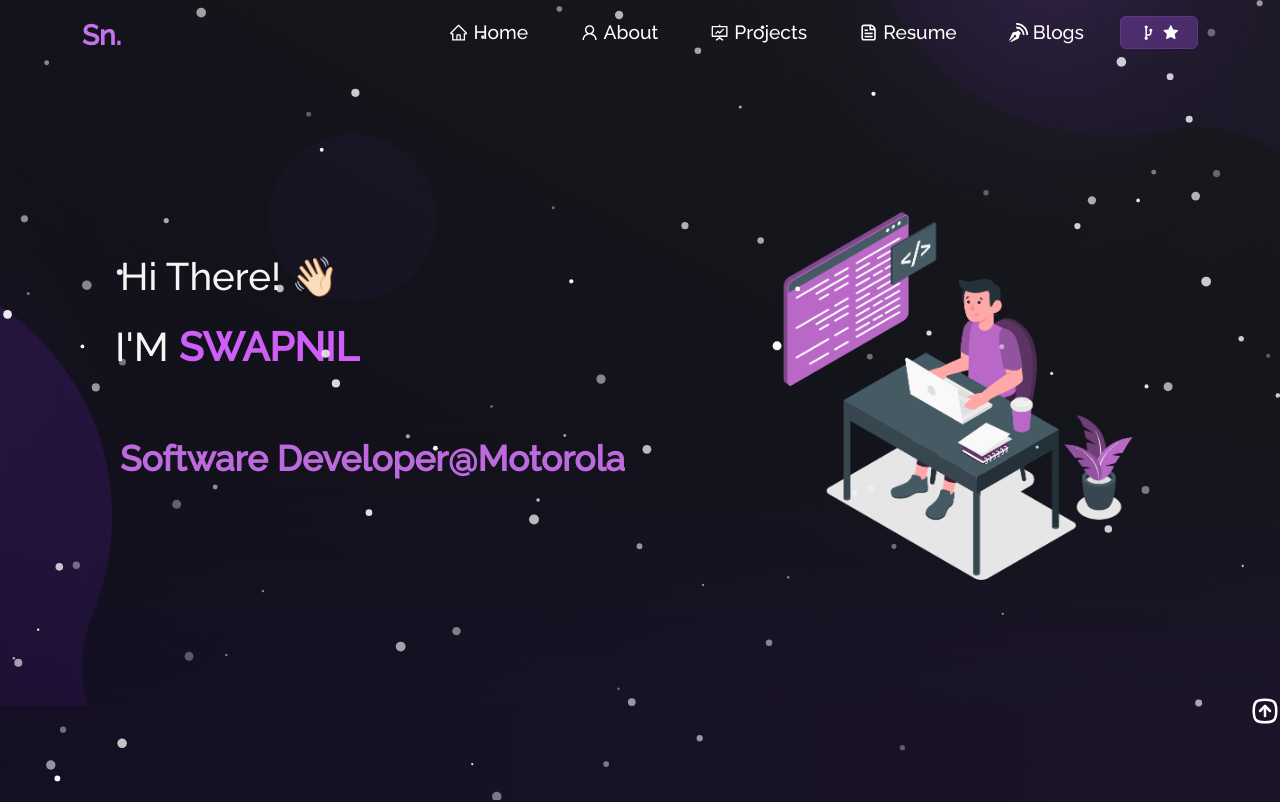
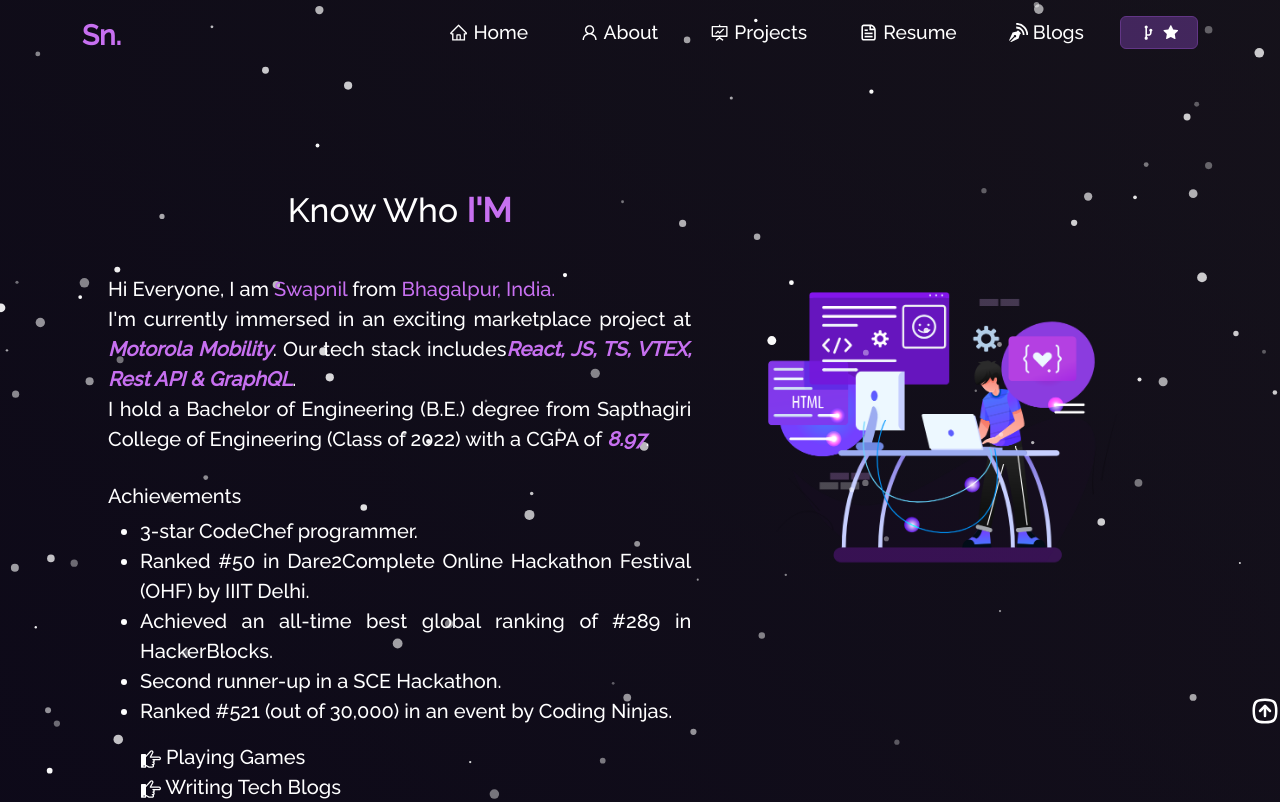
Before and after one commit to swapnilkr/CodeGraffiti, a React (Create React App) app: page /whoiam in a window 1280 px wide. Before the commit this address led to /. Shown: the top 802 px of the page. Built offline with nearby package versions, Linux system fonts and the light colour scheme.

Commit message:
Integrated About section

```diff
--- a/src/App.js
+++ b/src/App.js
@@ -2,6 +2,7 @@ import React, { useState, useEffect } from "react";
 import Preloader from "./components/Preloader";
 import NavBar from "./components/Navbar";
 import HomeTSA from "./components/Home/HomeTSA";
+import Whoiam from "./components/About/Whoiam.js";
 import Footer from "./components/Footer";
 import {
   BrowserRouter as Router,
@@ -33,6 +34,7 @@ function App() {
       <NavBar />
       <Routes>
           <Route path="/" element={<HomeTSA />} />
+          <Route path="/whoiam" element={<Whoiam />} />
           <Route path="*" element={<Navigate to="/"/>} />
       </Routes>
       <ScrollToTop />
--- /dev/null
+++ b/src/components/About/AboutCard.js
@@ -0,0 +1,63 @@
+import React from "react";
+import Card from "react-bootstrap/Card";
+import { ImPointRight } from "react-icons/im";
+
+function AboutCard() {
+    return (
+        <Card className="quote-card-view">
+            <Card.Body>
+                <blockquote className="blockquote mb-0">
+                    <p style={{ textAlign: "justify" }}>
+                        Hi Everyone, I am <span className="purple">Swapnil </span>
+                        from <span className="purple"> Bhagalpur, India.</span>
+                        <br /> I'm currently immersed in an exciting marketplace project at
+                        <i>
+                            <b className="purple">{" "}
+                                Motorola Mobility
+                            </b>
+                        </i>. Our tech stack includes
+                        <i>
+                            <b className="purple">
+                                React, JS, TS, VTEX, Rest API & GraphQL
+                            </b>
+                        </i>.
+                        <br />
+                        I hold a Bachelor of Engineering (B.E.) degree from Sapthagiri College of Engineering (Class of 2022) with a CGPA of
+                        <i>
+                            <b className="purple"> 8.97
+                            </b>
+                        </i>.
+                        <br />
+                        <br />
+                        <h5>Achievements</h5>
+                        <ul>
+                            <li>3-star CodeChef programmer.</li>
+                            <li>Ranked #50 in Dare2Complete Online Hackathon Festival (OHF) by IIIT Delhi.</li>
+                            <li>Achieved an all-time best global ranking of #289 in HackerBlocks.</li>
+                            <li>Second runner-up in a SCE Hackathon.</li>
+                            <li>Ranked #521 (out of 30,000) in an event by Coding Ninjas.</li>
+                        </ul>
+                    </p>
+                    <ul>
+                        <li className="about-activity">
+                            <ImPointRight /> Playing Games
+                        </li>
+                        <li className="about-activity">
+                            <ImPointRight /> Writing Tech Blogs
+                        </li>
+                        <li className="about-activity">
+                            <ImPointRight /> Travelling
+                        </li>
+                    </ul>
+
+                    {/* <p style={{ color: "rgb(155 126 172)" }}>
+                        "Strive to build things that make a difference!"{" "}
+                    </p>
+                    <footer className="blockquote-footer">Soumyajit</footer> */}
+                </blockquote>
+            </Card.Body>
+        </Card>
+    );
+}
+
+export default AboutCard;
--- /dev/null
+++ b/src/components/About/Whoiam.js
@@ -0,0 +1,55 @@
+import React from "react";
+import { Container, Row, Col } from "react-bootstrap";
+import Particle from "../Particles";
+// import Github from "./Github";
+// import Techstack from "./Techstack";
+import Aboutcard from "./AboutCard";
+import laptopImg from "../../Assets/about.png";
+// import Toolstack from "./Toolstack";
+
+function Whoiam() {
+  return (
+    <Container fluid className="about-section">
+      <Particle />
+      <Container>
+        <Row style={{ justifyContent: "center", padding: "10px" }}>
+          <Col
+            md={7}
+            style={{
+              justifyContent: "center",
+              paddingTop: "30px",
+              paddingBottom: "50px",
+              textAlign: "center"
+            }}
+          >
+            <h1 style={{ fontSize: "2.1em", paddingBottom: "20px" }}>
+              Know Who <strong className="purple">I'M</strong>
+            </h1>
+            <Aboutcard />
+          </Col>
+          <Col
+            md={5}
+            style={{ paddingTop: "120px", paddingBottom: "50px" }}
+            className="about-img"
+          >
+            <img src={laptopImg} alt="about" className="img-fluid" />
+          </Col>
+        </Row>
+        <h1 className="project-heading">
+          Professional <strong className="purple">Skillset </strong>
+        </h1>
+
+        {/* <Techstack /> */}
+
+        <h1 className="project-heading">
+          <strong className="purple">Tools</strong> I use
+        </h1>
+        {/* <Toolstack />
+
+        <Github /> */}
+      </Container>
+    </Container>
+  );
+}
+
+export default Whoiam;
```
Also changed, not shown: src/style.css (+9 -5 lines).
